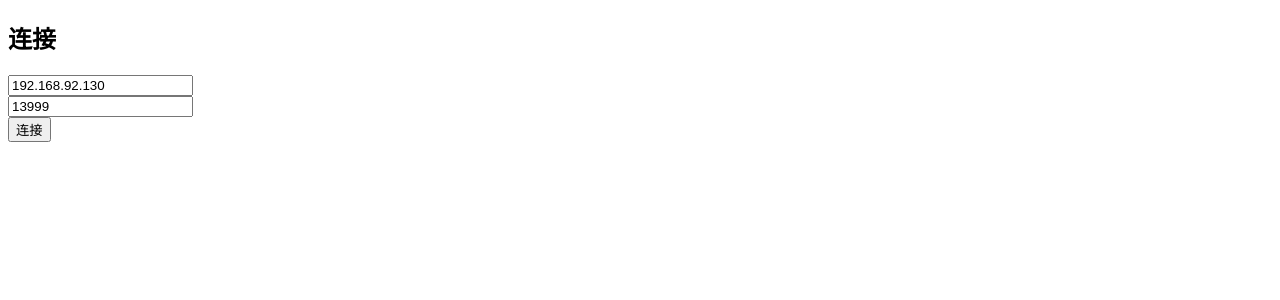
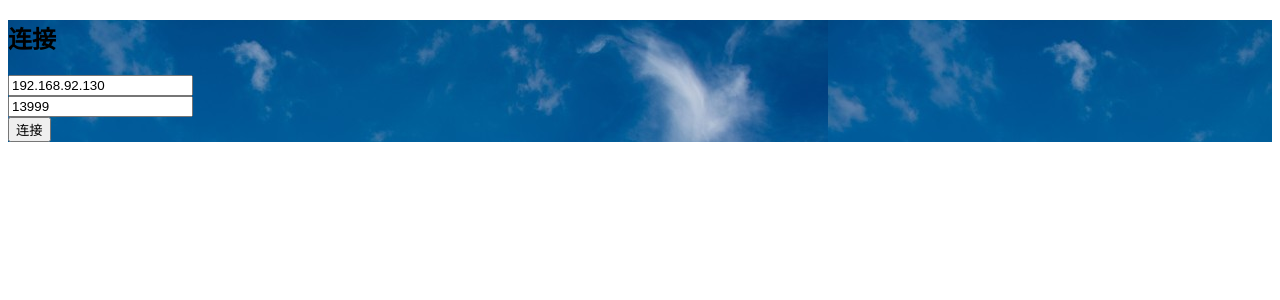
Before and after one commit to liushaotong/vueproject, a Vue app: page / in a window 1280 px wide. Shown: the top 300 px of the page. Built offline with nearby package versions, Linux system fonts and the light colour scheme.

Commit message:
second update

```diff
--- a/src/components/home.vue
+++ b/src/components/home.vue
@@ -66,4 +66,8 @@ export default {
 </script>
 
 <style lang="css" scoped>
+.login{
+  background-image: url(../assets/background.jpg);
+
+}
 </style>
--- a/src/main.js
+++ b/src/main.js
@@ -2,26 +2,14 @@
 // (runtime-only or standalone) has been set in webpack.base.conf with an alias.
 import Vue from 'vue'
 import App from './App'
-import VueRouter from 'vue-router'
-
-Vue.use(VueRouter);
+import router from './router'
 
 Vue.config.productionTip = false
-
-const test = require('./components/test.vue');
-
-const routes = [
-    {path: '/test',components: test},
-];
-
-const router = new VueRouter({
-    routes
-});
 
 /* eslint-disable no-new */
 new Vue({
   el: '#app',
-  router:router,
+  router,
   components: { App },
   template: '<App/>'
 })
--- a/src/router/index.js
+++ b/src/router/index.js
@@ -1,15 +1,21 @@
 import Vue from 'vue'
 import Router from 'vue-router'
 import Hello from '@/components/HelloWorld'
+import Test from '@/components/test'
 
 Vue.use(Router)
 
 export default new Router({
   routes: [
-    {//首页
+    {
       path: '/',
       name: 'Hello',
       component: Hello
     },
+    {
+      path: '/test',
+      name: 'test',
+      component: Test
+    }
   ]
 })
```
Also changed, not shown: src/App.vue (+2 -9 lines), src/assets/background.jpg (added).
